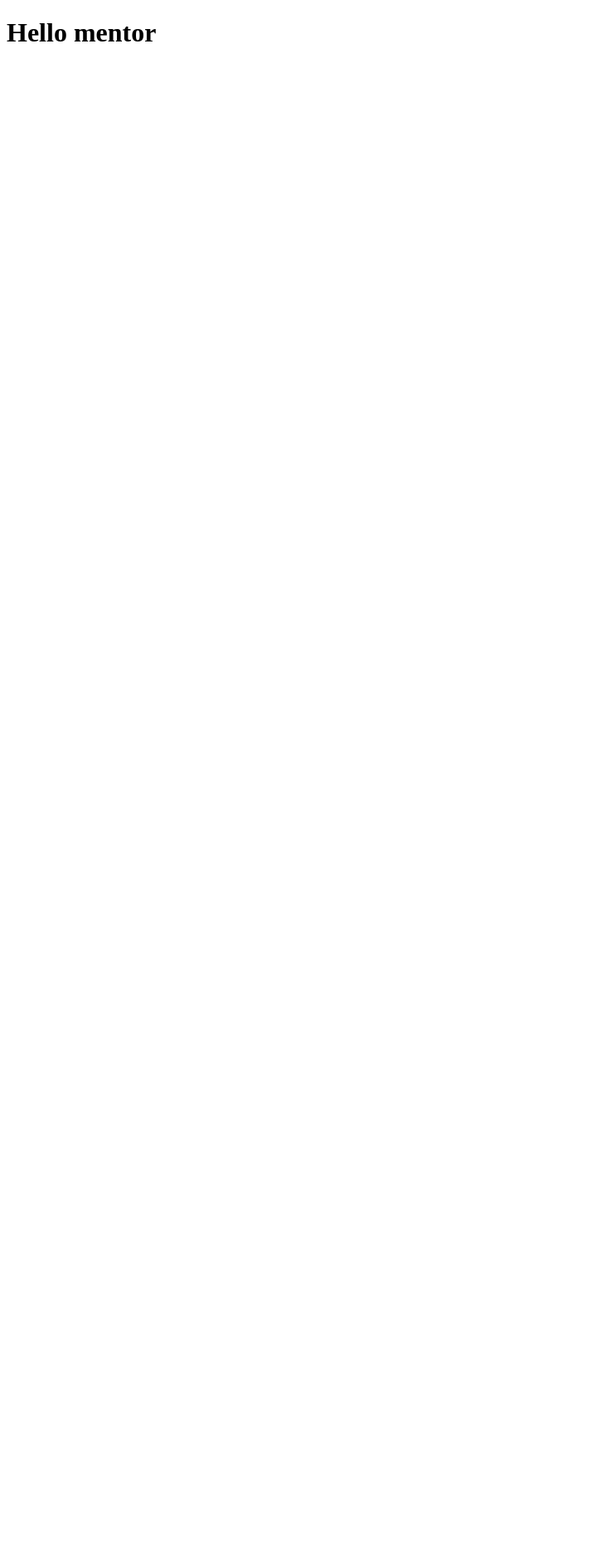
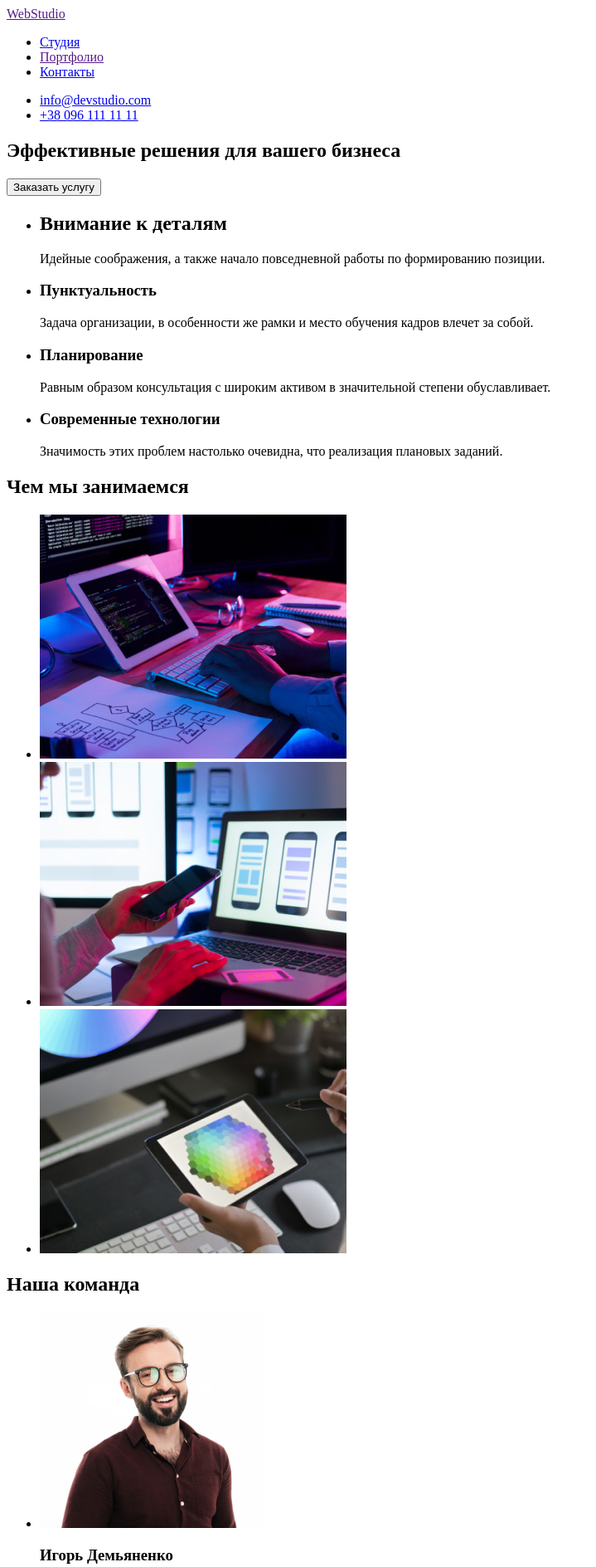
Before and after one commit to zbobkaksobaka/goit-markup-hw-01, a plain HTML site: page index.html in a window 1280 px wide. Shown: the top 1888 px of the page at 83% size, without its empty margins (0-719 px from the left). Before the commit the page ends 800 px from the top, so only its background shows below. Drawn offline with Linux system fonts and the light colour scheme.

Commit message:
html-maket

```diff
--- a/index.html
+++ b/index.html
@@ -1,13 +1,120 @@
 <!DOCTYPE html>
-<html lang="en">
+<html lang="ru">
 <head>
   <meta charset="UTF-8">
   <meta http-equiv="X-UA-Compatible" content="IE=edge">
   <meta name="viewport" content="width=device-width, initial-scale=1.0">
-  <title>Document</title>
+  <title>WebStudio</title>
 </head>
 <body>
-  <h1>Hello mentor</h1>
+  <header>
+    <nav>
+    <a href="">WebStudio</a>
+    <ul>
+      <li>
+        <a href="#studio">Студия</a>
+      </li>
+      <li>
+        <a href="">Портфолио</a>
+      </li>
+      <li>
+        <a href="#contakts">Контакты</a>
+      </li>
+    </ul>
+    </nav>
+
+    <ul>
+      <li>
+        <a href="mailto:info@devstudio.com">info@devstudio.com</a>
+      </li>
+      <li>
+        <a href="tel:+380961111111">+38 096 111 11 11</a>
+      </li>
+    </ul>
+  </header>
+  <main>
+  <section id="studio">
+    <h1>Эффективные решения для вашего бизнеса</h1>
+    <button class="button">Заказать услугу</button>
+  </section>
+  <section>
+    <ul>
+      <li>
+        <h2>Внимание к деталям</h2>
+        <p>Идейные соображения, а также начало повседневной работы по формированию позиции.</p>
+      </li>
+      <li>
+        <h3>Пунктуальность</h3>
+        <p>Задача организации, в особенности же рамки и место обучения кадров влечет за собой.</p>
+      </li>
+      <li>
+        <h3>Планирование</h3>
+        <p>Равным образом консультация с широким активом в значительной степени обуславливает.</p>
+      </li>
+      <li>
+        <h3>Современные технологии</h3>
+        <p>Значимость этих проблем настолько очевидна, что реализация плановых заданий.</p>
+      </li>
+    </ul>
+  </section>
+  <section>
+    <h2>Чем мы занимаемся</h2>
+    <ul>
+      <li>
+        <img src="./images/we-do/foto-1.jpg" alt="создание програмного обеспечения" width="370" height="294">
+      </li>
+      <li>
+        <img src="./images/we-do/foto-2.jpg" alt="созданиие мобильных приложений" width="370" height="294">
+      </li>
+      <li>
+        <img src="./images/we-do/foto-3.jpg" alt="создание графики" width="370" height="294">
+      </li>
+    </ul>
+  </section>
+  <section>
+    <h2>Наша команда</h2>
+    <ul>
+      <li>
+        <img src="./images/team/igor.jpg" alt="фото игоря демьяненко" width="270" height="260">
+        <h3>Игорь Демьяненко</h3>
+        <p>Product Designer</p>
+      </li>
+      <li>
+        <img src="./images/team/helga.jpg" alt="фото ольги репиной" width="270" height="260">
+        <h3>Ольга Репина</h3>
+        <p>Frontend Developer</p>
+      </li>
+      <li>
+        <img src="./images/team/nik.jpg" alt="фото николая тарасова" width="270" height="260">
+        <h3>Николай Тарасов</h3>
+        <p>Marketing</p>
+      </li>
+      <li>
+        <img src="./images/team/misha.jpg" alt="фото михаила ермакова" width="270" height="260">
+        <h3>Михаил Ермаков</h3>
+        <p>UI Designer</p>
+      </li>
+    </ul>
+  </section>
+  </main>
+  <footer id="contakts">
+    <a href="">WebStudio</a>
+    <address>
+        <ul>
+          <li>
+            <a href="https://goo.gl/maps/4FhL284FRAS4uPpz5" target="_blank" rel="noopener noreferrer">
+              г. Киев, пр-т Леси Украинки, 26</a>
+          </li>
+          <li>
+            <a href="mailto:info@example.com">info@example.com</a>
+          </li>
+          <li>
+            <a href="tel:+380991111111">+38 099 111 11 11</a>
+          </li>
+        </ul>
+    </address>
+
+  </footer>
 
 </body>
 </html>
```
Also changed, not shown: .prettierrc.json (added), images/team/helga.jpg (added), images/team/igor.jpg (added), images/team/misha.jpg (added), images/team/nik.jpg (added), images/we-do/foto-1.jpg (added), images/we-do/foto-2.jpg (added), images/we-do/foto-3.jpg (added).
